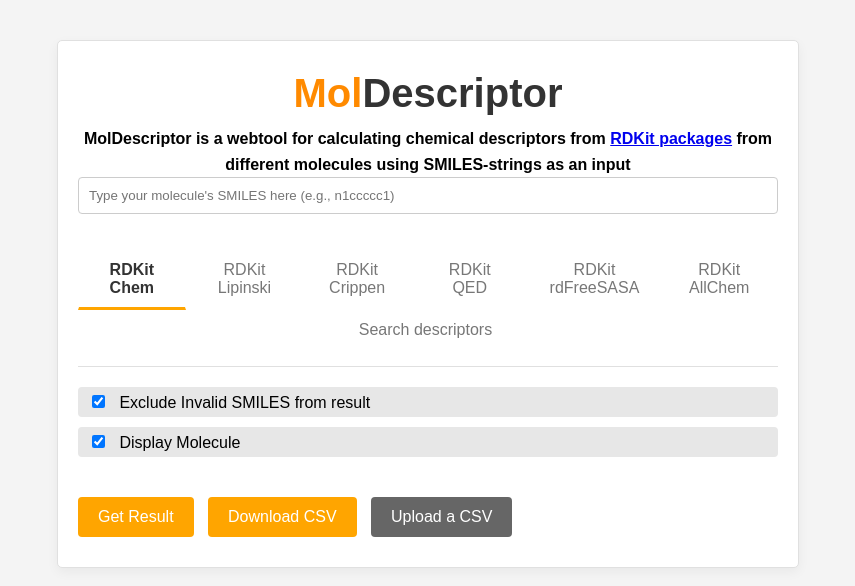
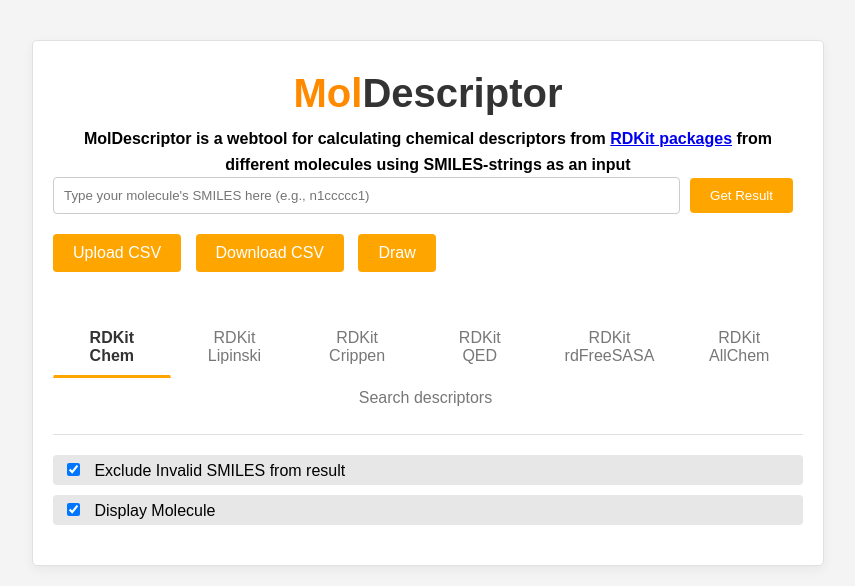
Before and after one commit to masve123/molecule-descriptors-webtool, a Flask app: page / in a window 1280 px wide. Shown: the part 43-629 px from the top of the page, without its empty margins (212-1067 px from the left). Run offline with Flask 3, Linux system fonts and the light colour scheme.

Commit message:
:sparkles: changed button layout

```diff
--- a/app/static/css/styles.css
+++ b/app/static/css/styles.css
@@ -1,5 +1,4 @@
-body,
-html {
+body, html {
     background-color: #f4f4f4;
     font-family: Arial, sans-serif;
     margin: 0;
@@ -17,7 +16,6 @@ html {
     font-weight: bold;
     justify-content: center;
     align-items: center;
-
 }
 
 
@@ -55,7 +53,7 @@ html {
     border: 1px solid #e0e0e0;
     margin: 40px auto;
     padding: 20px;
-    max-width: 700px;
+    max-width: 750px;
     border-radius: 5px;
     box-shadow: 0 4px 12px rgba(0, 0, 0, 0.05);
 }
@@ -174,34 +172,6 @@ th {
     background-color: #f7f7f7;
 }
 
-#csvFile {
-    display: none;
-}
-
-input[type="submit"],
-.file-upload-label {
-    box-sizing: border-box;
-    font-size: 16px;
-    line-height: 40px;
-    text-align: center;
-    height: 40px;
-    margin-right: 10px;
-    display: inline-block;
-    padding: 0 20px;
-}
-
-.file-upload-label {
-    background-color: #666;
-    color: #fff;
-    border: none;
-    cursor: pointer;
-    border-radius: 4px;
-}
-
-input[type="submit"]:hover,
-.file-upload-label:hover {
-    opacity: 0.8;
-}
 
 /* For drawing page */
 .iframe-container {
@@ -303,3 +273,57 @@ input[type="submit"]:hover,
     place-items: center;
     height: 5%;
 }
+
+.input-container {
+    display: flex;
+    align-items: center;
+    margin-bottom: 10px; /* Space between input field and button group */
+}
+
+input[type="text"] {
+    flex-grow: 1; /* Allows the input field to take up available space */
+    margin-right: 10px; /* Space between the input field and the submit button */
+}
+
+.button-group > * {
+    background-color: #ffa500;
+    color: white;
+    border: none;
+    padding: 10px 20px;
+    border-radius: 4px;
+    cursor: pointer;
+    font-size: 16px;
+    line-height: normal;
+    margin-right: 10px; /* Space between buttons */
+    text-align: center;
+}
+
+.button-group > *:hover {
+    background-color: #e69500;
+}
+
+/* Styling for the label used as the 'Upload CSV' button */
+.file-upload-label {
+    display: inline-flex;
+    align-items: center;
+    justify-content: center;
+    width: auto;
+    padding: 10px 20px; /* Same padding as other buttons */
+    border-radius: 4px;
+    background-color: #ffa500;
+    color: white;
+    cursor: pointer;
+    font-size: 16px;
+    line-height: normal;
+    margin-right: 10px; /* Consistent margin with other buttons */
+    text-decoration: none; /* In case it's styled as a link */
+}
+
+.file-upload-label:hover {
+    background-color: #e69500;
+}
+
+/* Hide the actual file input */
+#csvFile {
+    display: none;
+}
--- a/app/templates/index.html
+++ b/app/templates/index.html
@@ -7,8 +7,6 @@
     <link rel="stylesheet" type="text/css" href="{{ url_for('static', filename='css/styles.css') }}">
     <link rel="shortcut icon" href="{{ url_for('static', filename='favicon/favicon.ico') }}">
     <title>MolDescriptor</title>
-
-
 </head>
 
 <body>
@@ -26,9 +24,18 @@
         <h1 class="subheader"><span class="mol">Mol</span><span class="descriptor">Descriptor</span></h1>
         <div class="app-description">MolDescriptor is a webtool for calculating chemical descriptors from <a href="https://rdkit.org/docs/source/rdkit.Chem.html" class="tekst">RDKit packages</a> from different molecules using SMILES-strings as an input</div>
         <form action="/identify_molecule" method="post" enctype="multipart/form-data">
-            <input type="text" id="smiles" name="inputField"
-                placeholder="Type your molecule's SMILES here (e.g., n1ccccc1)" required>
-            <br>
+            <div class="input-container">
+                <input type="text" id="smiles" name="inputField"
+                    placeholder="Type your molecule's SMILES here (e.g., n1ccccc1)" required>
+                <input type="submit" value="Get Result">
+            </div>
+            <div class="button-group">
+                <label for="csvFile" class="file-upload-label">Upload CSV</label>
+                <input type="file" id="csvFile" name="csvFile" accept=".csv" onchange="this.form.submit()">
+                <input type="submit" formaction="/download_csv" value="Download CSV">
+                <input type="file" id="csvFile" name="csvFile" accept=".csv">
+                <button type="button" class="draw-button" onclick="openMoleculeDrawer()">Draw</button>
+            </div>
             <!-- Tabs navigation -->
             <div class="tabs">
                 <ul class="tab-list">
@@ -107,13 +114,6 @@
                 </div>
 
             </div>
-            <div class="button-group">
-                <input type="submit" value="Get Result">
-                <input type="submit" formaction="/download_csv" value="Download CSV">
-                <label for="csvFile" class="file-upload-label">Upload a CSV</label>
-                <input type="file" id="csvFile" name="csvFile" accept=".csv">
-            </div>
-
         </form>
 
         {% if descriptors_list %}
@@ -187,6 +187,12 @@
             }
         }
 
+        function openMoleculeDrawer() {
+                // Implement the logic to open the molecule drawer
+                // Example: open a modal or redirect to a drawing page
+                alert('Open the molecule drawing tool here');
+            }
+
         document.getElementById('csvFile').addEventListener('change', function () {
             if (this.value) {
                 this.form.submit();
```
